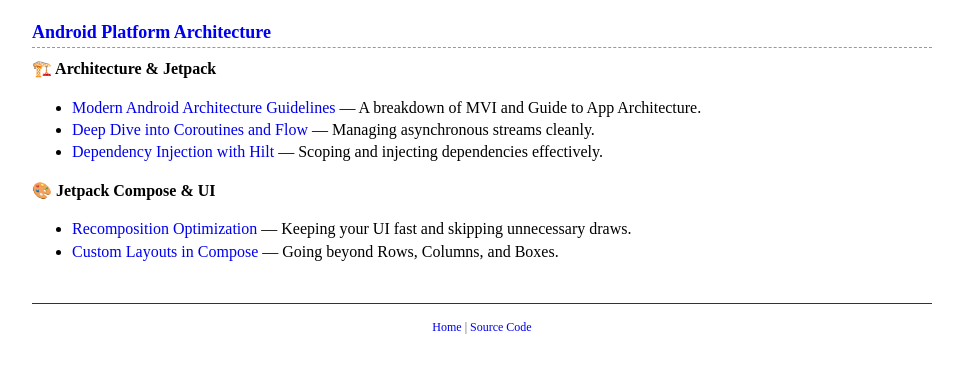
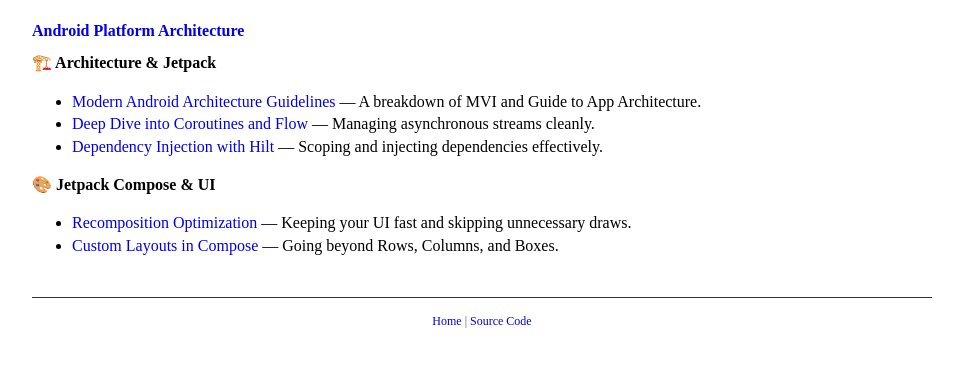
Before and after one commit to michaelrobertobrien/engineering-android, a Jekyll site: the page built from index.md, in a window 1280 px wide. Shown: the top 373 px of the page, without its empty margins (158-1121 px from the left). Built offline with Jekyll 4.4.1, drawn with Linux system fonts in a browser that asks for light colours.

```diff
--- a/index.md
+++ b/index.md
@@ -3,7 +3,7 @@ layout: default
 title: engineering-android Index
 ---
 
-## [Android Platform Architecture](platform/architecture)
+#### [Android Platform Architecture](platform/architecture)
 
 ### 🏗️ Architecture & Jetpack
 * [Modern Android Architecture Guidelines](architecture/maa-guidelines) — A breakdown of MVI and Guide to App Architecture.
```
